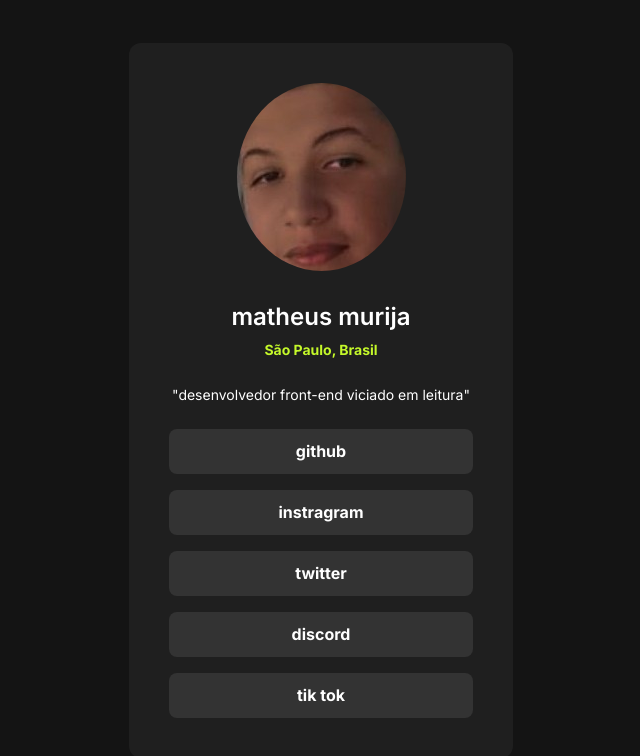
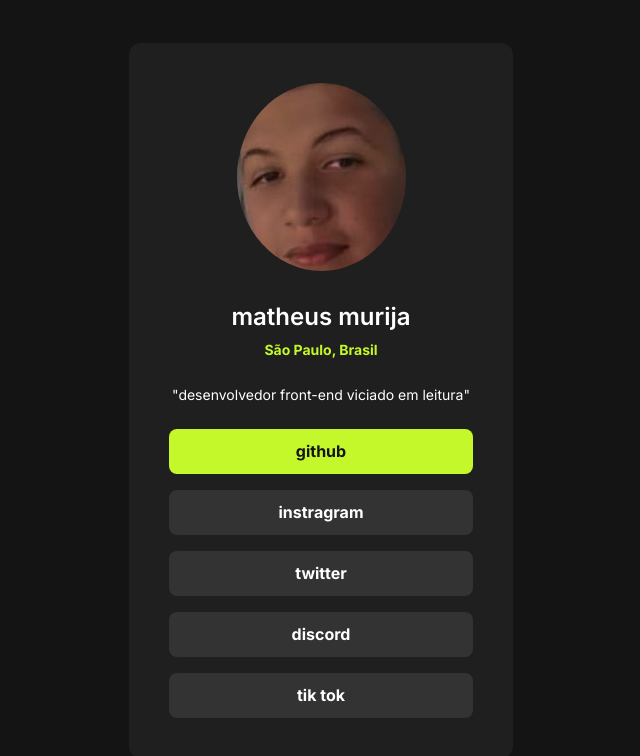
Before and after one commit to teteu2024/meus-links, a plain HTML site: page index.html in a window 1280 px wide. In both pictures the pointer is over the link "github". Shown: the whole page, without its empty margins (319-959 px from the left). Drawn offline with Linux system fonts and the light colour scheme.

Commit message:
adicionado efeito de hover para as âncoras

```diff
--- a/style.css
+++ b/style.css
@@ -73,3 +73,9 @@ div a {
      font-weight: 700;
      line-height: 21px;
 }
+
+div a:hover {
+    background-color: #C4F82A;
+    color: #141414;
+    transition: 0.7s;
+}
```
